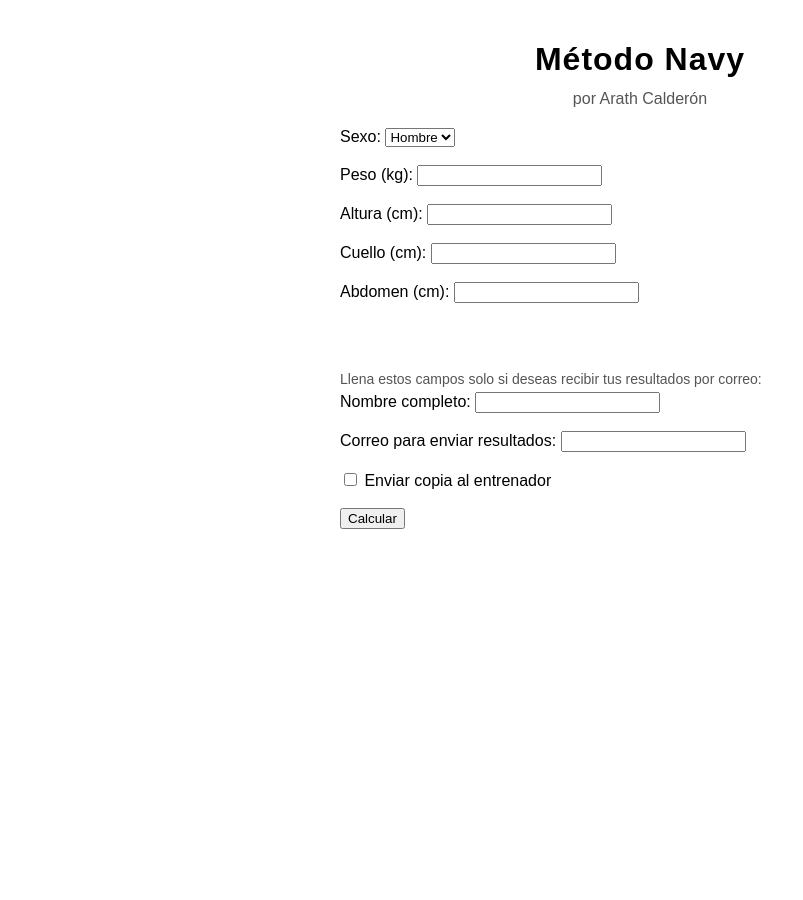
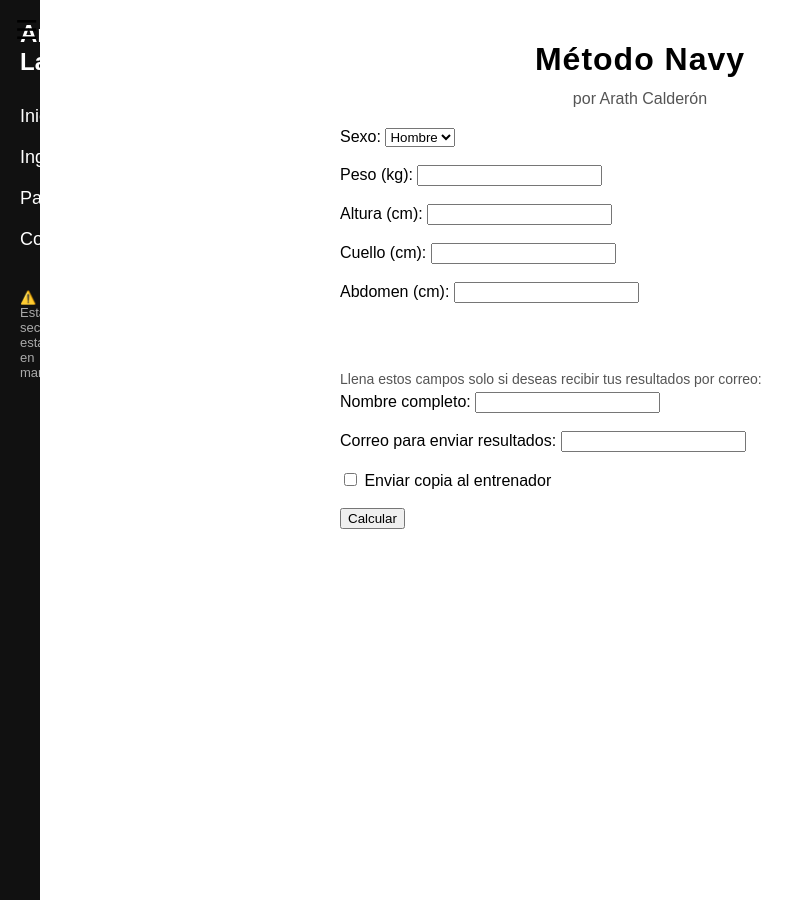
Before and after one commit to Jujuyarath/Nutricalculadora, a Flask app: page / in a window 1280 px wide. Shown: the whole page, without its empty margins (0-803 px from the left). Run offline with Flask 3, Linux system fonts and the light colour scheme.

Commit message:
menu lateral

```diff
--- a/templates/index.html
+++ b/templates/index.html
@@ -6,13 +6,78 @@
         body { font-family: Arial; max-width: 600px; margin: auto; padding: 20px; }
         h1 { text-align: center; }
         .resultado { margin-top: 20px; padding: 10px; background: #ffffff; border-radius: 5px; }
+
         /* COLORES */
         .verde { color: #0a8a0a; font-weight: bold; }
         .amarillo { color: #c7a600; font-weight: bold; }
         .rojo { color: #c40000; font-weight: bold; }
+
+    /* Botón hamburguesa */
+    #menu-btn {
+        font-size: 26px;
+        cursor: pointer;
+        position: fixed;
+        top: 15px;
+        left: 15px;
+        z-index: 1000;
+    }
+
+    /* Menú lateral */
+    #menu-lateral {
+        height: 100%;
+        width: 0;
+        position: fixed;
+        top: 0;
+        left: 0;
+        background: #111;
+        overflow-x: hidden;
+        transition: 0.3s;
+        padding: 20px;
+        color: white;
+        z-index: 999;
+    }
+
+    #menu-lateral a {
+        display: block;
+        color: white;
+        padding: 10px 0;
+        text-decoration: none;
+        font-size: 18px;
+    }
+
+    #menu-lateral a:hover {
+        color: #00c3ff;
+    }
+
+    /* ANIMACIÓN SUAVE PARA LAS IMÁGENES */
+    .fade-in {
+        opacity: 0;
+        animation: fadeIn 0.4s ease-in-out forwards;
+    }
+
+    @keyframes fadeIn {
+        from { opacity: 0; transform: scale(0.97); }
+        to { opacity: 1; transform: scale(1); }
+    }
+
     </style>
 </head>
 <body>
+
+<!-- BOTÓN Y MENÚ LATERAL -->
+<div id="menu-btn" onclick="abrirMenu()">☰</div>
+
+<div id="menu-lateral">
+    <h2 style="margin-top:0;">Arath Labs</h2>
+    <a href="/">Inicio</a>
+    <a href="#">Ingresar</a>
+    <a href="#">Panel</a>
+    <a href="#">Configuración</a>
+
+    <p style="margin-top:30px; font-size:13px; color:#aaa;">
+        ⚠️ Esta sección está en mantenimiento
+    </p>
+</div>
 
 <h1 style="text-align:center; font-weight:700; letter-spacing:1px;">
     Método Navy
@@ -179,28 +244,6 @@
 </div>
 {% endif %}
 
-<style>
-    body { font-family: Arial; max-width: 600px; margin: auto; padding: 20px; }
-    h1 { text-align: center; }
-    .resultado { margin-top: 20px; padding: 10px; background: #ffffff; border-radius: 5px; }
-
-    /* COLORES */
-    .verde { color: #0a8a0a; font-weight: bold; }
-    .amarillo { color: #c7a600; font-weight: bold; }
-    .rojo { color: #c40000; font-weight: bold; }
-
-    /* ANIMACIÓN SUAVE PARA LAS IMÁGENES */
-    .fade-in {
-        opacity: 0;
-        animation: fadeIn 0.4s ease-in-out forwards;
-    }
-
-    @keyframes fadeIn {
-        from { opacity: 0; transform: scale(0.97); }
-        to { opacity: 1; transform: scale(1); }
-    }
-</style>
-
 <script>
 function mostrarAyuda(campo) {
     const ayuda = document.getElementById("ayuda-medicion");
@@ -282,5 +325,12 @@ document.querySelector("form").addEventListener("submit", function(event) {
 });
 </script>
 
+<script>
+function abrirMenu() {
+    const menu = document.getElementById("menu-lateral");
+    menu.style.width = menu.style.width === "250px" ? "0" : "250px";
+}
+</script>
+
 </body>
 </html>
```
